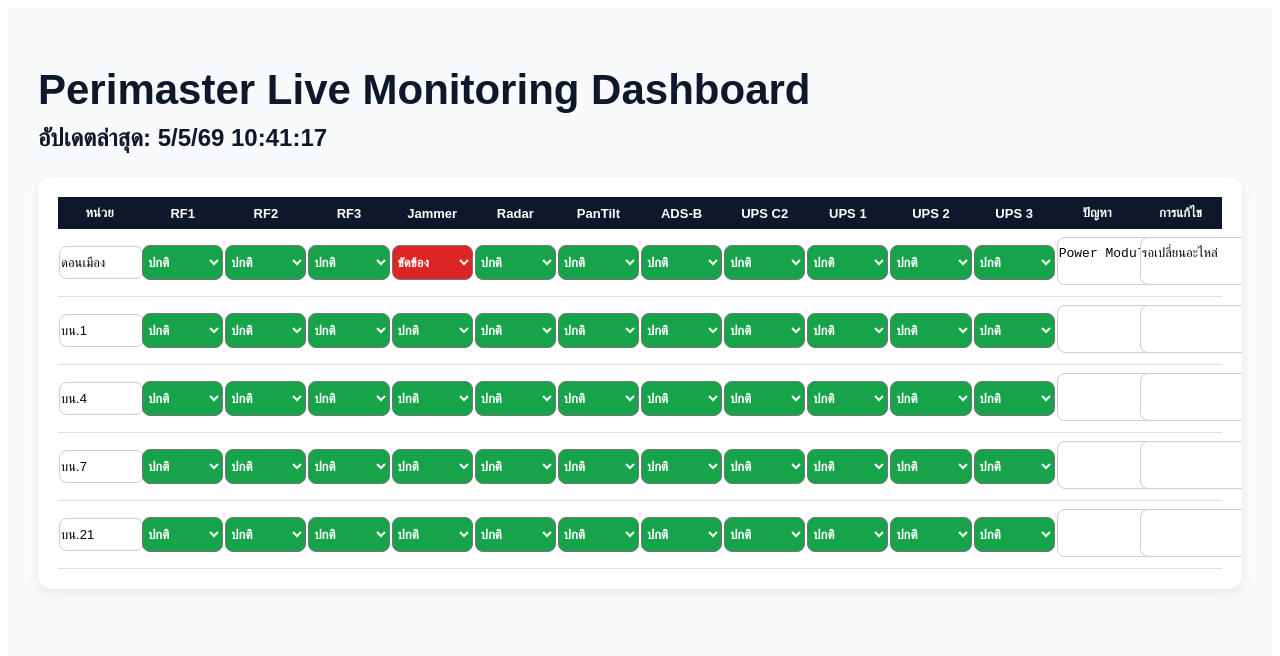
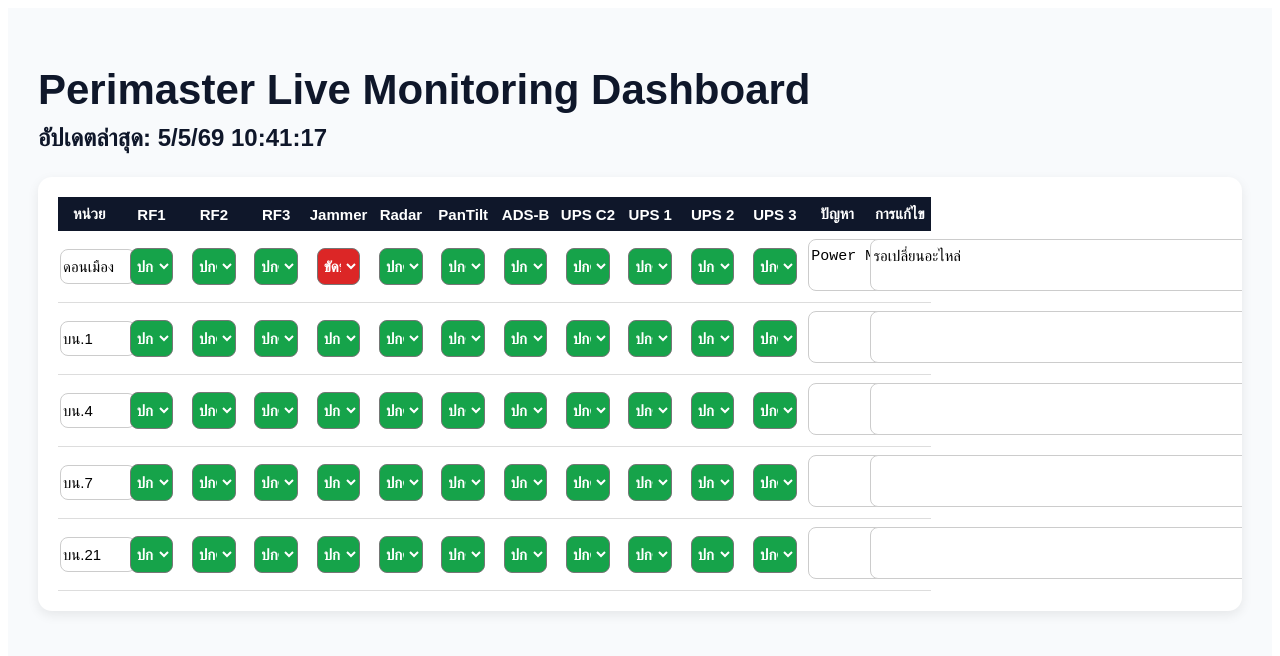
Before and after one commit to natchon5865/perimaster-dashboard, a Next.js app: page / in a window 1280 px wide. Shown: the top 656 px of the page. Built offline with nearby package versions, Linux system fonts and the light colour scheme.

Commit message:
Update page.tsx

```diff
--- a/app/page.tsx
+++ b/app/page.tsx
@@ -133,7 +133,7 @@ export default function LiveDashboard() {
       >
         <table
           style={{
-            width: "100%",
+            width: "75%",
             borderCollapse: "collapse",
             tableLayout: "fixed",
           }}
@@ -159,8 +159,8 @@ export default function LiveDashboard() {
                 <th
                   key={h}
                   style={{
-                    padding: "8px 1px",
-                    fontSize: "13px",
+                    padding: "8px 2px",
+                    fontSize: "15px",
                     textAlign: "center",
                   }}
                 >
@@ -176,8 +176,8 @@ export default function LiveDashboard() {
                   <td
                     key={field}
                     style={{
-                      padding: "8px 1px",
-                      fontSize: "13px",
+                      padding: "8px 2px",
+                      fontSize: "15px",
                       textAlign: field === "unit" ? "left" : "center",
                     }}
                   >
@@ -186,10 +186,10 @@ export default function LiveDashboard() {
                         value={(row as any)[field]}
                         onChange={(e) => updateRow(idx, field, e.target.value)}
                         style={{
-                          width: "100%",
+                          width: "75%",
                           minWidth: "70px",
-                          padding: "8px 1px",
-                          fontSize: "13px",
+                          padding: "8px 2px",
+                          fontSize: "15px",
                           borderRadius: "8px",
                           border: "1px solid #ccc",
                         }}
@@ -199,14 +199,14 @@ export default function LiveDashboard() {
                         value={(row as any)[field]}
                         onChange={(e) => updateRow(idx, field, e.target.value)}
                         style={{
-                          width: "100%",
-                          minWidth: "17px",
-                          padding: "8px 1px",
+                          width: "75%",
+                          minWidth: "42px",
+                          padding: "8px 2px",
                           borderRadius: "8px",
                           background: badgeColor((row as any)[field]),
                           color: "white",
                           fontWeight: "bold",
-                          fontSize: "13px",
+                          fontSize: "15px",
                         }}
                       >
                         <option>ปกติ</option>
@@ -219,14 +219,14 @@ export default function LiveDashboard() {
                         onChange={(e) => updateRow(idx, field, e.target.value)}
                         rows={2}
                         style={{
-                          width: "100%",
-                          minWidth: "900px",
-                          padding: "8px 1px",
+                          width: "75%",
+                          minWidth: "760px",
+                          padding: "8px 2px",
                           resize: "vertical",
                           wordBreak: "break-word",
                           borderRadius: "8px",
                           border: "1px solid #ccc",
-                          fontSize: "13px",
+                          fontSize: "15px",
                         }}
                       />
                     )}
```
